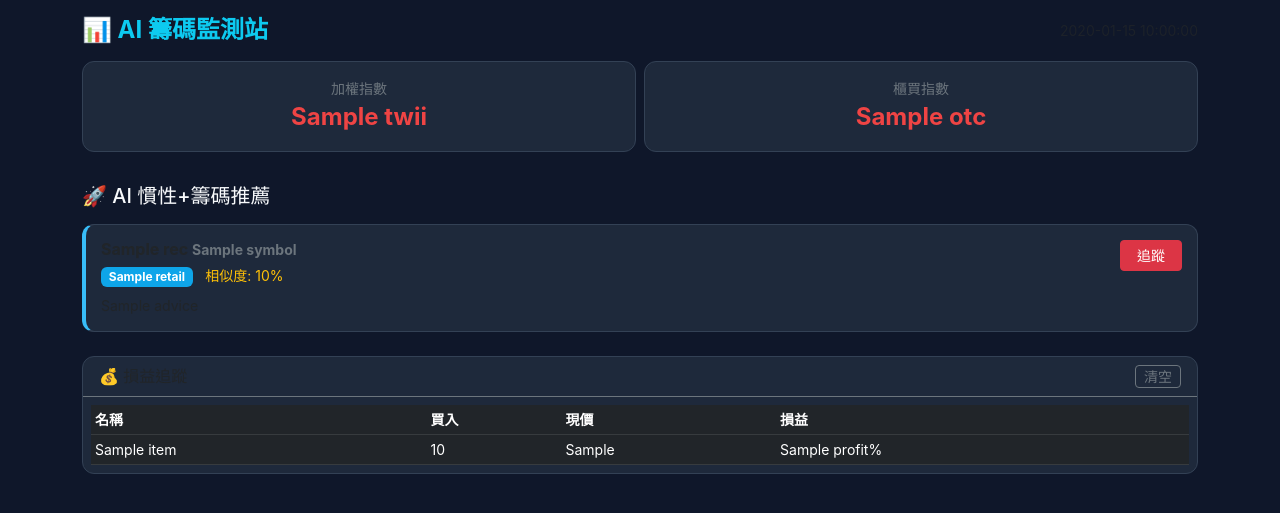
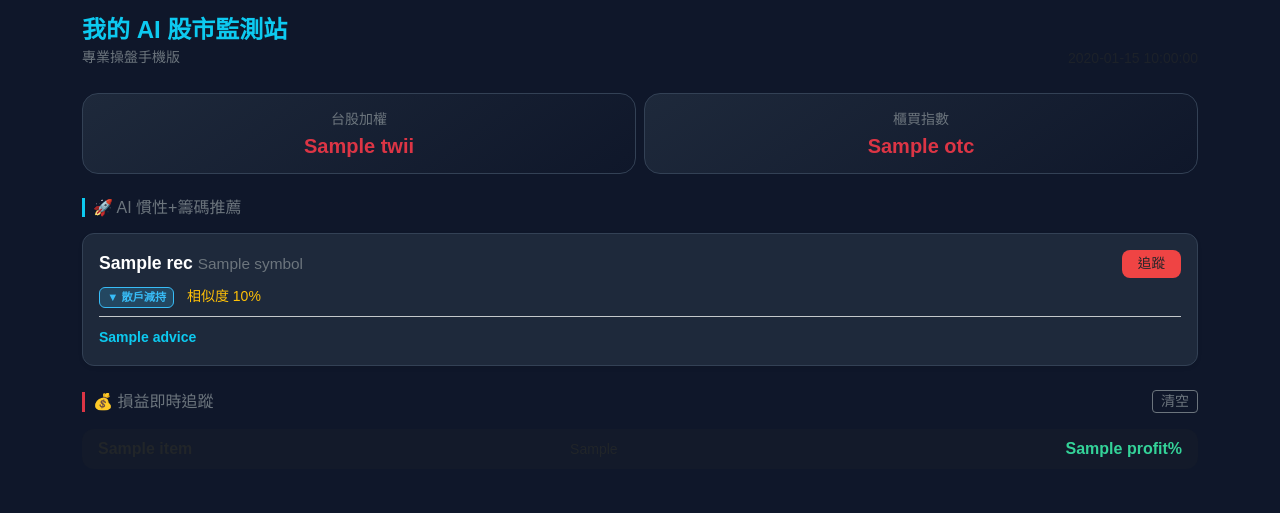
Before and after one commit to dannykao0715-code/stock-ai, a Flask app: template templates/index.html in a window 1280 px wide. Shown: the top 513 px of the page. Run offline with Flask 3, Linux system fonts and the light colour scheme; the template is opened without the code that fills it: most values are stand-ins (such as "Sample title", 1, 10 or a date in 2020).

Commit message:
Update index.html

```diff
--- a/templates/index.html
+++ b/templates/index.html
@@ -2,87 +2,82 @@
 <html lang="zh-TW">
 <head>
     <meta charset="UTF-8">
-    <meta name="viewport" content="width=device-width, initial-scale=1.0">
-    <title>AI 籌碼監測站</title>
+    <meta name="viewport" content="width=device-width, initial-scale=1.0, maximum-scale=1.0, user-scalable=no">
+    <title>AI 股市監測站</title>
     <link href="https://cdn.jsdelivr.net/npm/bootstrap@5.3.0/dist/css/bootstrap.min.css" rel="stylesheet">
     <style>
-        body { background-color: #0f172a; color: #f8fafc; font-family: -apple-system, BlinkMacSystemFont, "Segoe UI", Roboto, "Helvetica Neue", Arial, "Microsoft JhengHei", sans-serif; }
-        .card { background-color: #1e293b; border: 1px solid #334155; border-radius: 12px; margin-bottom: 1rem; }
-        .index-val { font-size: 1.5rem; font-weight: bold; color: #ef4444; }
-        .stock-card { padding: 15px; border-left: 4px solid #38bdf8; }
-        .badge-retail { background-color: #0ea5e9; color: white; font-size: 0.75rem; }
-        .profit-plus { color: #f87171; }
-        .profit-minus { color: #4ade80; }
-        @media (max-width: 576px) { .d-mobile-none { display: none; } }
+        :root { --bg-dark: #0f172a; --card-bg: #1e293b; --text-main: #f8fafc; --accent: #38bdf8; }
+        body { background-color: var(--bg-dark); color: var(--text-main); font-family: 'PingFang TC', sans-serif; }
+        .index-box { background: linear-gradient(145deg, #1e293b, #0f172a); border: 1px solid #334155; border-radius: 16px; padding: 15px; }
+        .stock-card { background-color: var(--card-bg); border-radius: 12px; border: 1px solid #334155; margin-bottom: 12px; padding: 16px; position: relative; }
+        .stock-name { font-size: 1.1rem; font-weight: 700; color: #fff; }
+        .badge-chip { background-color: rgba(56, 189, 248, 0.2); color: var(--accent); border: 1px solid var(--accent); font-size: 0.7rem; }
+        .btn-track { background-color: #ef4444; border: none; font-size: 0.85rem; border-radius: 8px; }
+        .profit-pos { color: #fb7185; } .profit-neg { color: #34d399; }
     </style>
 </head>
 <body>
 <div class="container py-3">
-    <header class="d-flex justify-content-between align-items-center mb-3">
-        <h1 class="h4 mb-0 fw-bold text-info">📊 AI 籌碼監測站</h1>
-        <small class="text-muted">{{ now }}</small>
-    </header>
+    <div class="d-flex justify-content-between align-items-end mb-4">
+        <div>
+            <h1 class="h4 fw-bold mb-0 text-info">我的 AI 股市監測站</h1>
+            <small class="text-secondary">專業操盤手機版</small>
+        </div>
+        <div class="text-end small text-muted">{{ now }}</div>
+    </div>
 
-    <div class="row g-2 mb-3">
+    <div class="row g-2 mb-4">
         <div class="col-6">
-            <div class="card p-3 text-center">
-                <div class="small text-secondary">加權指數</div>
-                <div class="index-val">{{ indices.twii }}</div>
+            <div class="index-box text-center">
+                <div class="small text-secondary mb-1">台股加權</div>
+                <div class="h5 mb-0 fw-bold text-danger">{{ indices.twii }}</div>
             </div>
         </div>
         <div class="col-6">
-            <div class="card p-3 text-center">
-                <div class="small text-secondary">櫃買指數</div>
-                <div class="index-val">{{ indices.otc }}</div>
+            <div class="index-box text-center">
+                <div class="small text-secondary mb-1">櫃買指數</div>
+                <div class="h5 mb-0 fw-bold text-danger">{{ indices.otc }}</div>
             </div>
         </div>
     </div>
 
-    <h5 class="mb-3">🚀 AI 慣性+籌碼推薦</h5>
+    <h6 class="mb-3 text-secondary border-start border-info ps-2 border-3">🚀 AI 慣性+籌碼推薦</h6>
     {% for rec in recs %}
-    <div class="card stock-card">
+    <div class="stock-card shadow-sm">
         <div class="d-flex justify-content-between align-items-start">
             <div>
-                <h6 class="mb-1 fw-bold">{{ rec.name }} <span class="text-secondary small">{{ rec.symbol }}</span></h6>
-                <div class="mb-2">
-                    <span class="badge badge-retail">{{ rec.retail }}</span>
-                    <span class="ms-2 text-warning small">相似度: {{ rec.score }}%</span>
+                <div class="stock-name">{{ rec.name }} <span class="small text-secondary fw-normal">{{ rec.symbol }}</span></div>
+                <div class="mt-2">
+                    <span class="badge badge-chip">▼ 散戶減持</span>
+                    <span class="text-warning small ms-2">相似度 {{ rec.score }}%</span>
                 </div>
-                <div class="text-advice small">{{ rec.advice }}</div>
             </div>
-            <a href="/add/{{ rec.symbol }}/{{ rec.name }}" class="btn btn-sm btn-danger px-3">追蹤</a>
+            <a href="/add/{{ rec.symbol }}/{{ rec.name }}" class="btn btn-track btn-sm px-3">追蹤</a>
+        </div>
+        <div class="mt-2 pt-2 border-top border-secondary-subtle">
+            <span class="text-info small fw-bold">{{ rec.advice }}</span>
         </div>
     </div>
     {% endfor %}
 
-    <div class="card mt-4">
-        <div class="card-header bg-transparent border-bottom border-secondary d-flex justify-content-between align-items-center">
-            <h6 class="mb-0">💰 損益追蹤</h6>
-            <a href="/clear" class="btn btn-sm btn-outline-secondary py-0">清空</a>
+    <div class="card bg-transparent border-0 mt-4">
+        <div class="d-flex justify-content-between align-items-center mb-3">
+            <h6 class="mb-0 text-secondary border-start border-danger ps-2 border-3">💰 損益即時追蹤</h6>
+            <a href="/clear" class="btn btn-sm btn-outline-secondary py-0 small">清空</a>
         </div>
-        <div class="table-responsive p-2">
-            <table class="table table-dark table-sm mb-0 small">
-                <thead>
-                    <tr class="text-secondary">
-                        <th>名稱</th><th>買入</th><th>現價</th><th>損益</th>
-                    </tr>
-                </thead>
-                <tbody>
-                    {% for item in tracked %}
-                    <tr>
-                        <td>{{ item.name }}</td>
-                        <td>{{ item.buy_price }}</td>
-                        <td>{{ item.curr_p }}</td>
-                        <td class="{{ 'profit-plus' if item.profit > 0 else 'profit-minus' }}">
-                            {{ '+' if item.profit > 0 }}{{ item.profit }}%
-                        </td>
-                    </tr>
-                    {% else %}
-                    <tr><td colspan="4" class="text-center text-muted py-3">尚無追蹤標的</td></tr>
-                    {% endfor %}
-                </tbody>
-            </table>
+        {% for item in tracked %}
+        <div class="stock-card py-2 px-3 border-0 bg-dark bg-opacity-25">
+            <div class="row align-items-center">
+                <div class="col-4"><strong>{{ item.name }}</strong></div>
+                <div class="col-3 text-center small">{{ item.curr_p }}</div>
+                <div class="col-5 text-end fw-bold {{ 'profit-pos' if item.profit > 0 else 'profit-neg' }}">
+                    {{ '+' if item.profit > 0 }}{{ item.profit }}%
+                </div>
+            </div>
         </div>
+        {% else %}
+        <div class="text-center text-muted py-4 small">尚未加入追蹤標的</div>
+        {% endfor %}
     </div>
 </div>
 </body>
```
